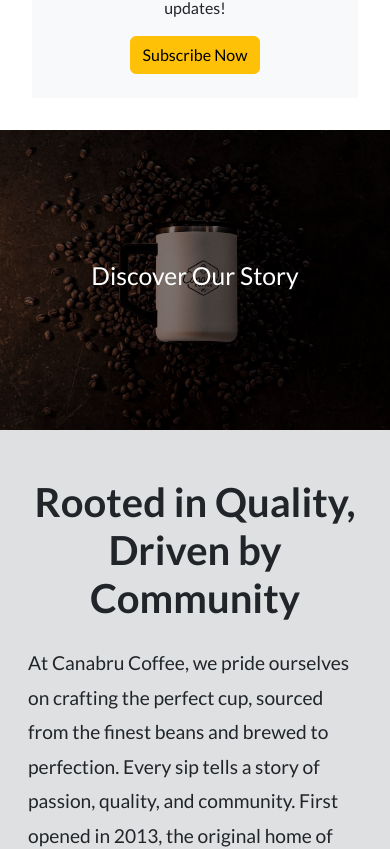
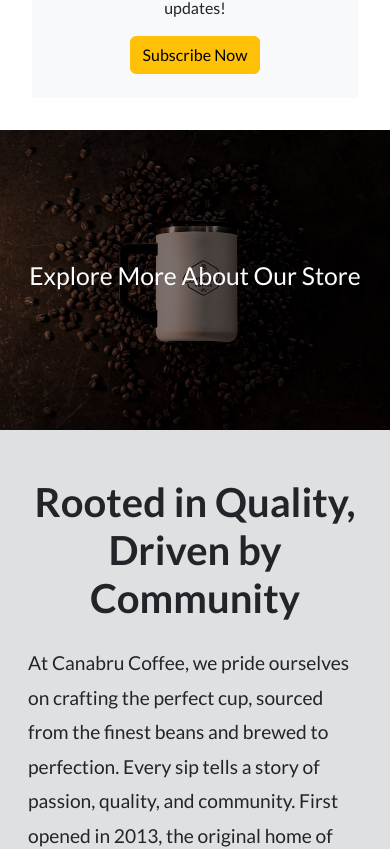
Before and after one commit to palmaisaias/Canabru, a React (Vite) app: page / in a window 390 px wide. Shown: the part 3180-4029 px from the top of the page. Built offline with nearby package versions, Linux system fonts and the light colour scheme; a web font is replaced by a local one.

Commit message:
pLax fix

```diff
--- a/src/App.jsx
+++ b/src/App.jsx
@@ -6,8 +6,9 @@
 import About from "./components/About";
 import Store from "./components/Store";
 import StickyBar from "./components/StickyBar";
-import ParallaxStoreAbout from "./components/ParallaxStoreAbout";
-import ParallaxAboutContact from "./components/ParallaxAboutContact";
+import ParallaxSection from "./components/ParallaxSection";
+import image1 from "/src/assets/Para1.jpg"; // Import images directly
+import image2 from "/src/assets/Para2.jpg";
 import "leaflet/dist/leaflet.css";
 import "./styles/App.css";
 import "bootstrap/dist/css/bootstrap.min.css";
@@ -29,9 +30,9 @@
       <Navbar />
       <Hero />
       <Store />
-      <ParallaxStoreAbout />
+      <ParallaxSection image={image1} text="Explore More About Our Store" />
       <About />
-      <ParallaxAboutContact />
+      <ParallaxSection image={image2} text="Discover Our Story" />
       <ContactUs />
       <Footer />
       <StickyBar />
--- /dev/null
+++ b/src/components/ParallaxSection.jsx
@@ -0,0 +1,35 @@
+import React, { useEffect } from "react";
+import "../styles/Parallax.css"; // Ensure the CSS file path is correct
+
+const ParallaxSection = ({ image, text }) => {
+  useEffect(() => {
+    const handleScroll = () => {
+      const parallaxElements = document.querySelectorAll(".parallax-section");
+      parallaxElements.forEach((element) => {
+        const offset = window.pageYOffset;
+        element.style.backgroundPosition = `center ${offset * 0.5}px`; // Adjust the multiplier for the speed
+      });
+    };
+
+    // Add event listener for scroll
+    window.addEventListener("scroll", handleScroll);
+
+    // Cleanup on component unmount
+    return () => {
+      window.removeEventListener("scroll", handleScroll);
+    };
+  }, []);
+
+  return (
+    <div
+      className="parallax-section"
+      style={{ backgroundImage: `url(${image})` }}
+    >
+      <div className="parallax-overlay">
+        <h2>{text}</h2>
+      </div>
+    </div>
+  );
+};
+
+export default ParallaxSection;
--- a/src/styles/Parallax.css
+++ b/src/styles/Parallax.css
@@ -1,38 +1,43 @@
 .parallax-section {
-  position: relative;
-  height: 400px; /* Adjust height as needed */
-  background-size: cover;
-  background-position: center;
-  background-attachment: fixed; /* Enables parallax scrolling */
-  background-repeat: no-repeat;
+  position: relative !important;
+  height: 400px !important; /* Default height for desktop */
+  background-size: cover !important;
+  background-position: center !important;
+  background-attachment: fixed !important; /* Enables parallax scrolling for desktop */
+  background-repeat: no-repeat !important;
 }
 
 .parallax-overlay {
-  position: absolute;
-  top: 0;
-  left: 0;
-  width: 100%;
-  height: 100%;
-  background-color: rgba(0, 0, 0, 0.5); /* Optional: overlay for readability */
-  display: flex;
-  justify-content: center;
-  align-items: center;
-  color: white;
-  text-align: center;
-  font-size: 2rem;
+  position: absolute !important;
+  top: 0 !important;
+  left: 0 !important;
+  width: 100% !important;
+  height: 100% !important;
+  background-color: rgba(
+    0,
+    0,
+    0,
+    0.5
+  ) !important; /* Optional: overlay for readability */
+  display: flex !important;
+  justify-content: center !important;
+  align-items: center !important;
+  color: white !important;
+  text-align: center !important;
+  font-size: 2rem !important;
 }
 
 /* Mobile responsive styles for screens 600px and below */
 @media (max-width: 600px) {
   .parallax-section {
-    background-attachment: scroll; /* Disable fixed attachment for better performance */
-    background-size: cover;
-    background-position: center;
-    height: 300px; /* Adjust height for smaller screens */
+    background-attachment: scroll !important; /* Mobile browsers often disable 'fixed' */
+    background-size: cover !important;
+    background-position: center !important;
+    height: 300px !important; /* Adjust height for smaller screens */
   }
 
   .parallax-overlay {
-    font-size: 1.5rem; /* Adjust text size for smaller screens */
-    padding: 0 10px; /* Add some padding for text readability */
+    font-size: 1.5rem !important; /* Adjust text size for smaller screens */
+    padding: 0 10px !important; /* Add some padding for text readability */
   }
 }
```
